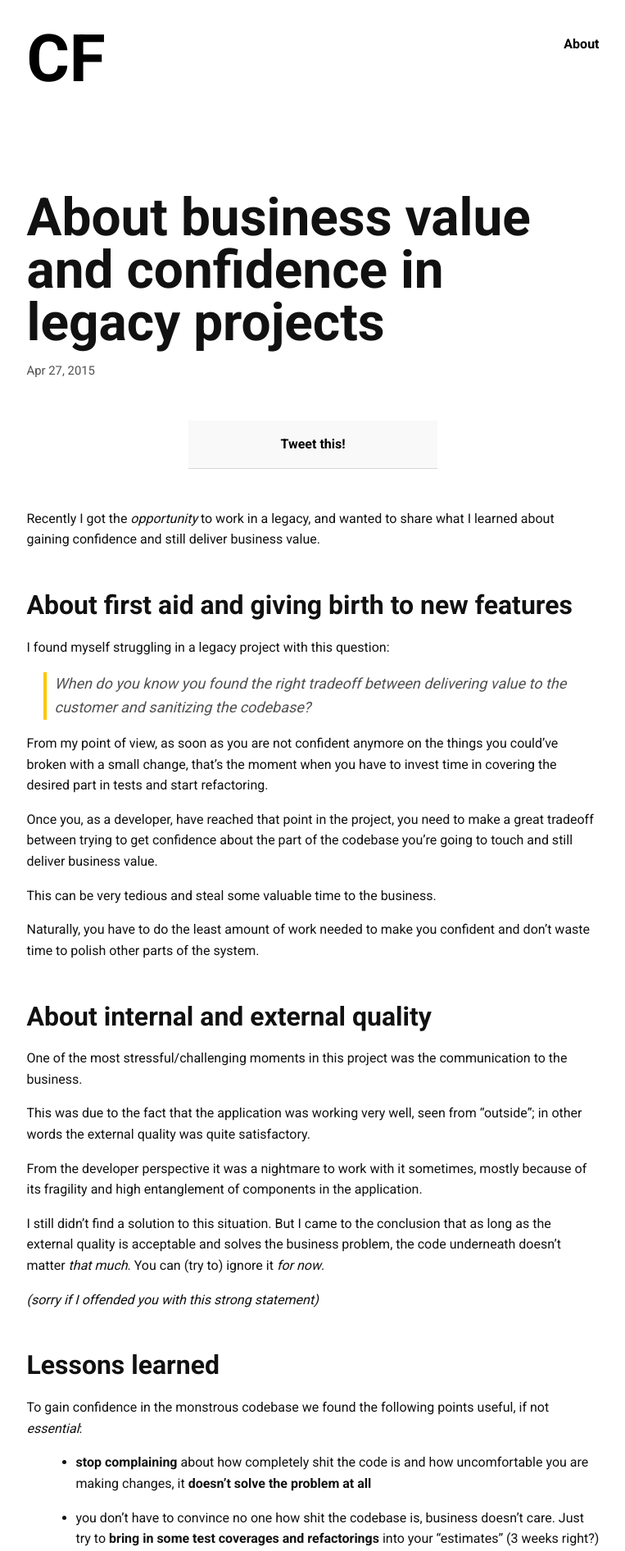
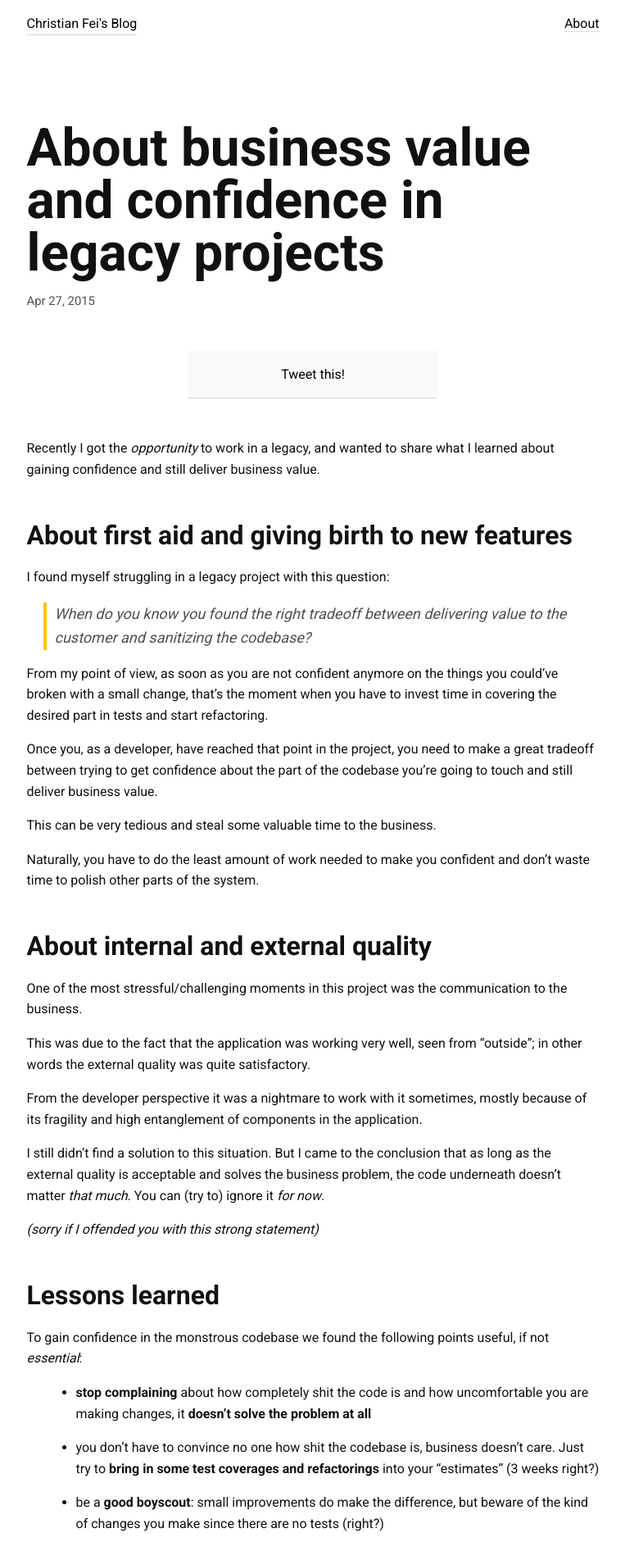
Before and after one commit to christian-fei/christian-fei.github.io-pandoc, a Jekyll site: the page built from _posts/2015-04-27-About-business-value-and-confidence-in-legacy-projects.md, in a window 1280 px wide. Shown: the top 1892 px of the page at 82% size, without its empty margins (258-1021 px from the left). Built offline with Jekyll 4.4.1, drawn with Linux system fonts in a browser that asks for light colours; Markdown is read by kramdown in place of the engine named in the settings; comment, search, counter and statistics services are not loaded.

Commit message:
improved typography

```diff
--- a/_config.yml
+++ b/_config.yml
@@ -1,8 +1,7 @@
 # Site settings
-title: CF
+title: Christian Fei's Blog
 email: christian@fei.ninja
-description: >
-  This is not real.
+description: Christian Fei's Blog
 permalink: /:title/
 baseurl: ""
 url: "http://christian.fei.ninja"
--- a/_includes/header.html
+++ b/_includes/header.html
@@ -2,9 +2,7 @@
 
   <div class="wrapper">
 
-    <h1 class="site-title">
-      <a href="{{ site.baseurl }}/" class="simple">{{ site.title }}</a>
-    </h1>
+    <a class="site-title "href="{{ site.baseurl }}/" class="simple">{{ site.title }}</a>
 
     <nav class="site-nav">
       <a href="#" class="menu-icon">
--- a/_posts/2015-04-27-About-business-value-and-confidence-in-legacy-projects.md
+++ b/_posts/2015-04-27-About-business-value-and-confidence-in-legacy-projects.md
@@ -1,5 +1,5 @@
 ---
-title: "About business value and confidence in legacy projects"
+title: About business value and confidence in legacy projects
 date: 2015-04-27
 layout: post
 ---
--- a/_sass/_layout.scss
+++ b/_sass/_layout.scss
@@ -4,17 +4,11 @@
 .site-header {
   padding: 1rem 0;
 
-  a {
-    border-bottom: none;
-  }
-
   position: relative;
 }
 
 
 .site-title {
-  font-size: 5em;
-  display: inline-block;
   margin-bottom: 0;
   margin-top: 0;
   float: left;
@@ -22,7 +16,6 @@
 
 .site-nav {
   float: right;
-  line-height: 4.8rem;
 
   .menu-icon {
     display: none;
--- a/_sass/_typography.scss
+++ b/_sass/_typography.scss
@@ -77,7 +77,7 @@ h1, h2, h3, h4, h5, h6 {
  */
 a {
   color: $link-color;
-  font-weight: bold;
+  // font-weight: bold;
   text-decoration: none;
   border-bottom: 1px solid rgba(136, 136, 136, 0.3);
 
```
